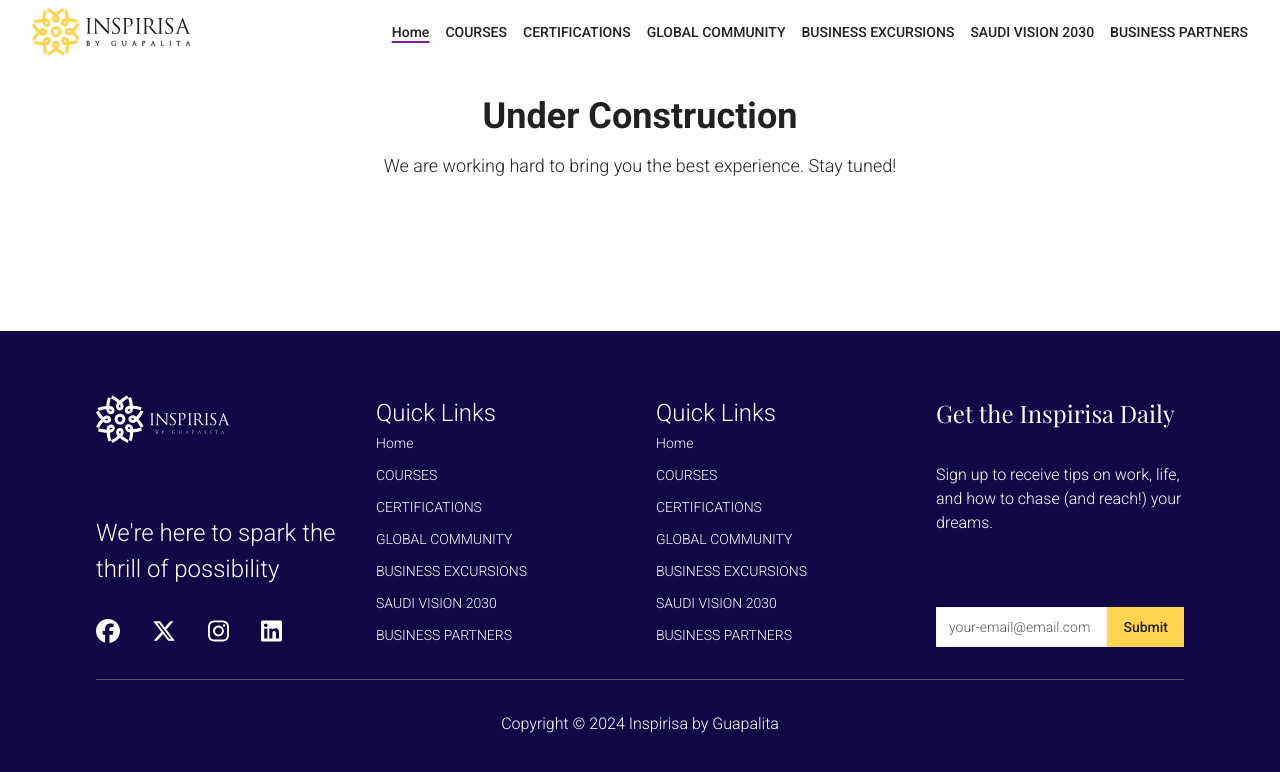
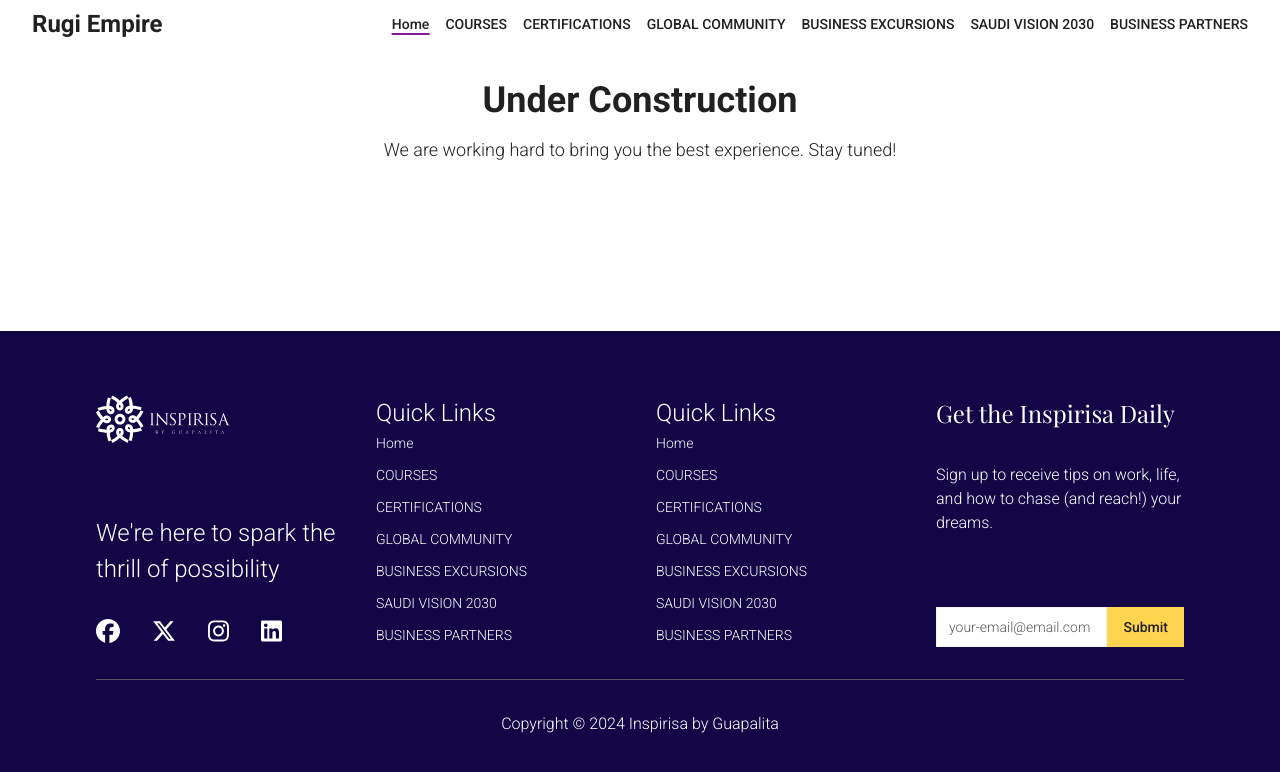
Before and after one commit to MyNameIsShekhar/inspirisa, a React (Vite) app: page / in a window 1280 px wide. Shown: the top 772 px of the page. Built offline with nearby package versions, Linux system fonts and the light colour scheme; a web font is replaced by a local one.

Commit message:
Update Navbar.jsx

```diff
--- a/src/components/navbar/Navbar.jsx
+++ b/src/components/navbar/Navbar.jsx
@@ -46,7 +46,7 @@ export default function Navbar() {
         }`}
       >
         <div>
-          <img src="/nav_logo.svg" alt="" className="h-12" />
+          <span className="h-12 text-2xl font-bold">Rugi Empire</span>
         </div>
         <div>
           <div className="hidden lg:block">
```
